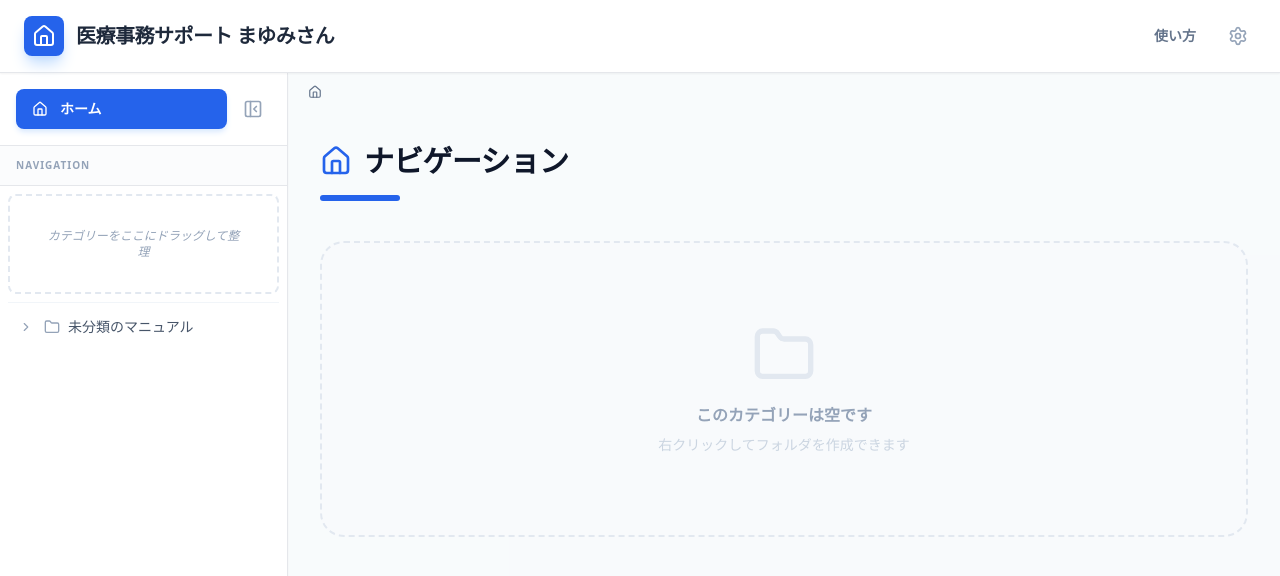
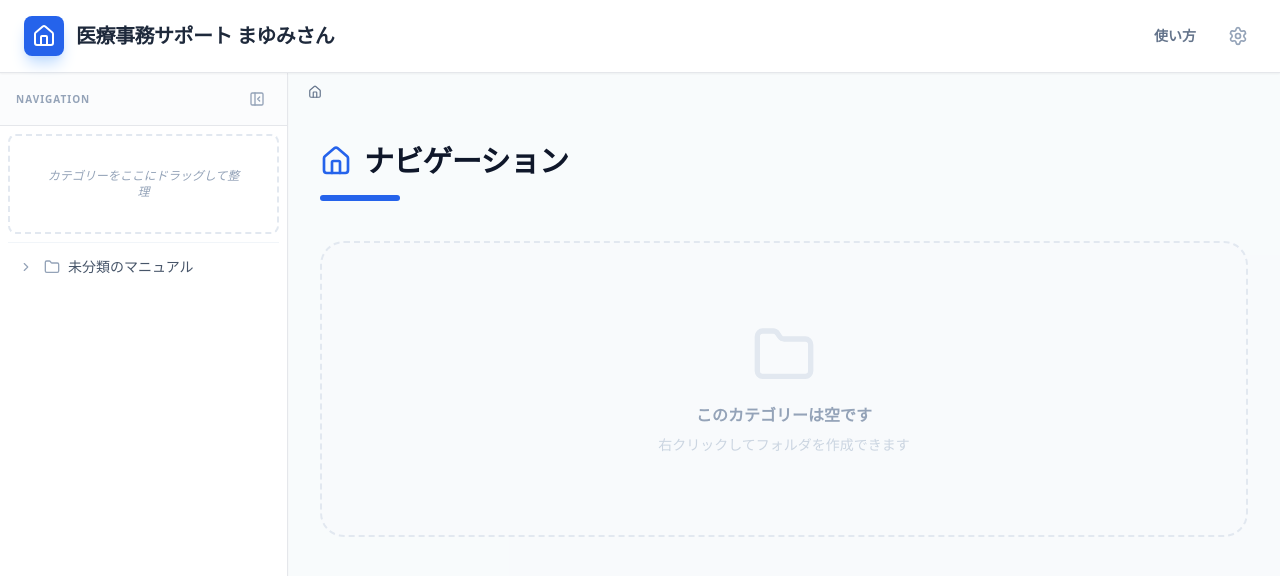
Before and after one commit to ohnishi-med/MA-Assistant-Mayumisan, a React (Vite) app: page / in a window 1280 px wide. Shown: the top 576 px of the page. Built offline with nearby package versions, Linux system fonts and the light colour scheme.

Commit message:
style: revamp sidebar layout, remove redundant home button, move toggle buttons

```diff
--- a/src/renderer/App.tsx
+++ b/src/renderer/App.tsx
@@ -86,31 +86,19 @@ const App: React.FC = () => {
       <div className="flex flex-1 overflow-hidden">
         {/* Sidebar */}
         <aside className={`${isSidebarCollapsed ? 'w-16' : 'w-72'} bg-white border-r flex flex-col shadow-sm transition-all duration-300 overflow-hidden`}>
-          <nav className={`p-4 flex flex-col gap-2 border-b ${isSidebarCollapsed ? 'items-center' : ''}`}>
+          <div className="flex-1 flex flex-col overflow-hidden">
+            <div className={`px-4 py-3 bg-slate-50/50 border-b flex items-center ${isSidebarCollapsed ? 'justify-center' : 'justify-between'}`}>
               {!isSidebarCollapsed ? (
-              <div className="flex items-center gap-2">
-                <button
-                  onClick={() => {
-                    setActiveTab('home');
-                    setActiveCategoryId(null);
-                    clearCurrentManual();
-                  }}
-                  className={`flex items-center gap-3 px-4 py-2.5 rounded-lg transition-all flex-1 ${activeTab === 'home'
-                    ? 'bg-blue-600 text-white font-bold shadow-md shadow-blue-100'
-                    : 'text-slate-600 hover:bg-slate-50'
-                    }`}
-                >
-                  <Home className="w-4 h-4 shrink-0" />
-                  <span className="text-sm font-bold">ホーム</span>
-                </button>
+                <>
+                  <span className="text-[10px] font-black text-slate-400 uppercase tracking-widest">Navigation</span>
                   <button
                     onClick={() => setIsSidebarCollapsed(true)}
-                  className="p-2 hover:bg-slate-100 rounded-lg text-slate-400 transition-colors hover:text-blue-600"
+                    className="p-1.5 hover:bg-slate-200 rounded-lg text-slate-400 transition-colors hover:text-blue-600"
                     title="サイドバーを折りたたむ"
                   >
-                  <PanelLeftClose className="w-5 h-5" />
+                    <PanelLeftClose className="w-4 h-4" />
                   </button>
-              </div>
+                </>
               ) : (
                 <button
                   onClick={() => setIsSidebarCollapsed(false)}
@@ -119,15 +107,6 @@ const App: React.FC = () => {
                 >
                   <PanelLeft className="w-5 h-5" />
                 </button>
-            )}
-          </nav>
-
-          <div className="flex-1 flex flex-col overflow-hidden">
-            <div className={`px-4 py-3 bg-slate-50/50 border-b flex items-center ${isSidebarCollapsed ? 'justify-center px-0' : 'justify-between'}`}>
-              {!isSidebarCollapsed ? (
-                <span className="text-[10px] font-black text-slate-400 uppercase tracking-widest">Navigation</span>
-              ) : (
-                <div className="h-4 w-4 bg-slate-200 rounded-full" title="Navigation" />
               )}
             </div>
             <CategoryTree
```
Lines whose indentation alone changed are shown as unchanged.
